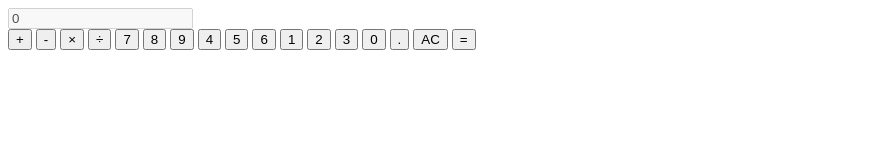
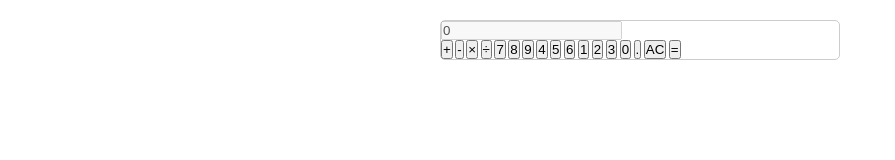
Before and after one commit to NHill92/calculator, a plain HTML site: page index.html in a window 1280 px wide. Shown: the whole page, without its empty margins (0-895 px from the left). Drawn offline with Linux system fonts and the light colour scheme.

Commit message:
Add style and center calculator

```diff
--- a/index.html
+++ b/index.html
@@ -6,7 +6,7 @@
         <link rel="stylesheet" href="styles/style.css">
     </head>
     <body>
-        <div class="calulator">
+        <div class="calculator">
             <input type="text" class="calulator-screen" value="0" disabled>
 
             <div class="calculator-keys">
--- a/styles/style.css
+++ b/styles/style.css
@@ -0,0 +1,21 @@
+/* CSS Reset */
+
+html {
+    font-size: 62.5%;
+    box-sizing: border-box;
+}
+
+*, *::before, *::after {
+    margin: 0;
+    padding: 0;
+    box-sizing: inherit;
+}
+
+/* Calculator Style */
+
+.calculator {
+    border: 1px solid #ccc;
+    border-radius: 5px;
+    width: 400px;
+    margin: 20px auto;
+}
```
Also changed, not shown: 1 other file.
